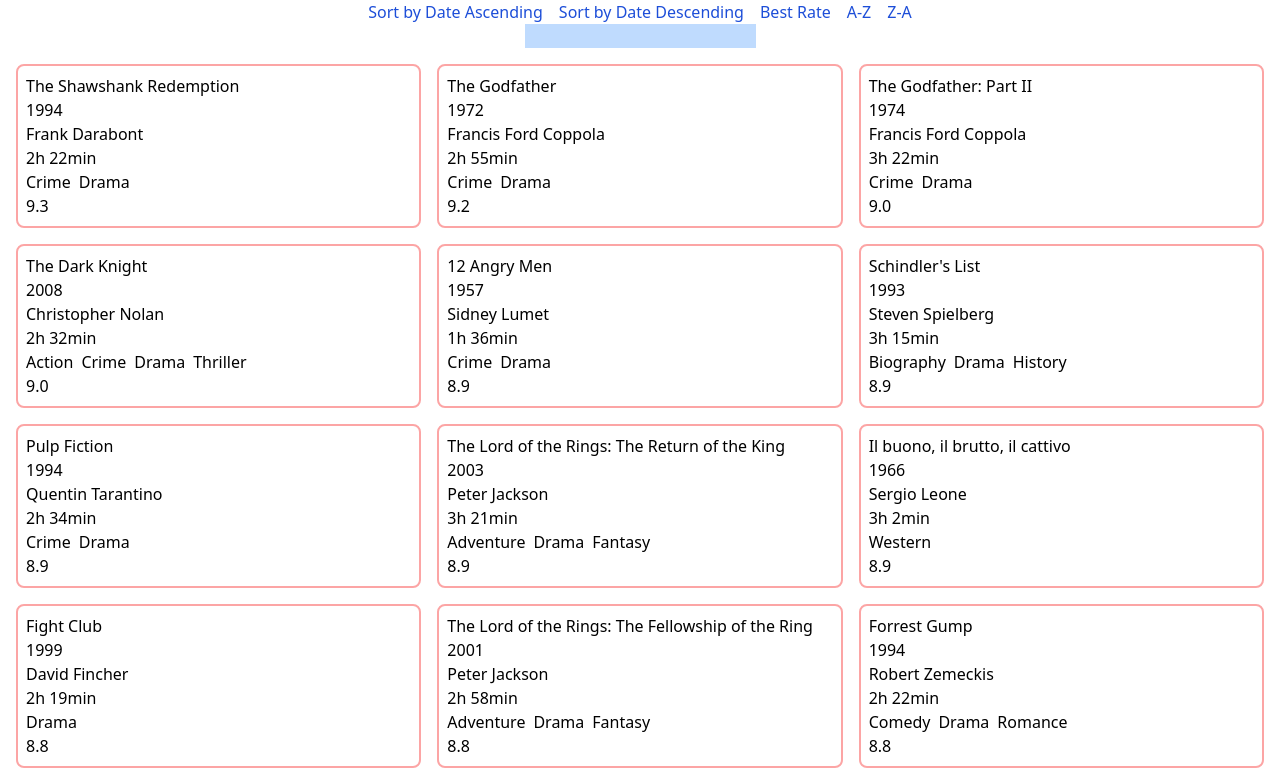
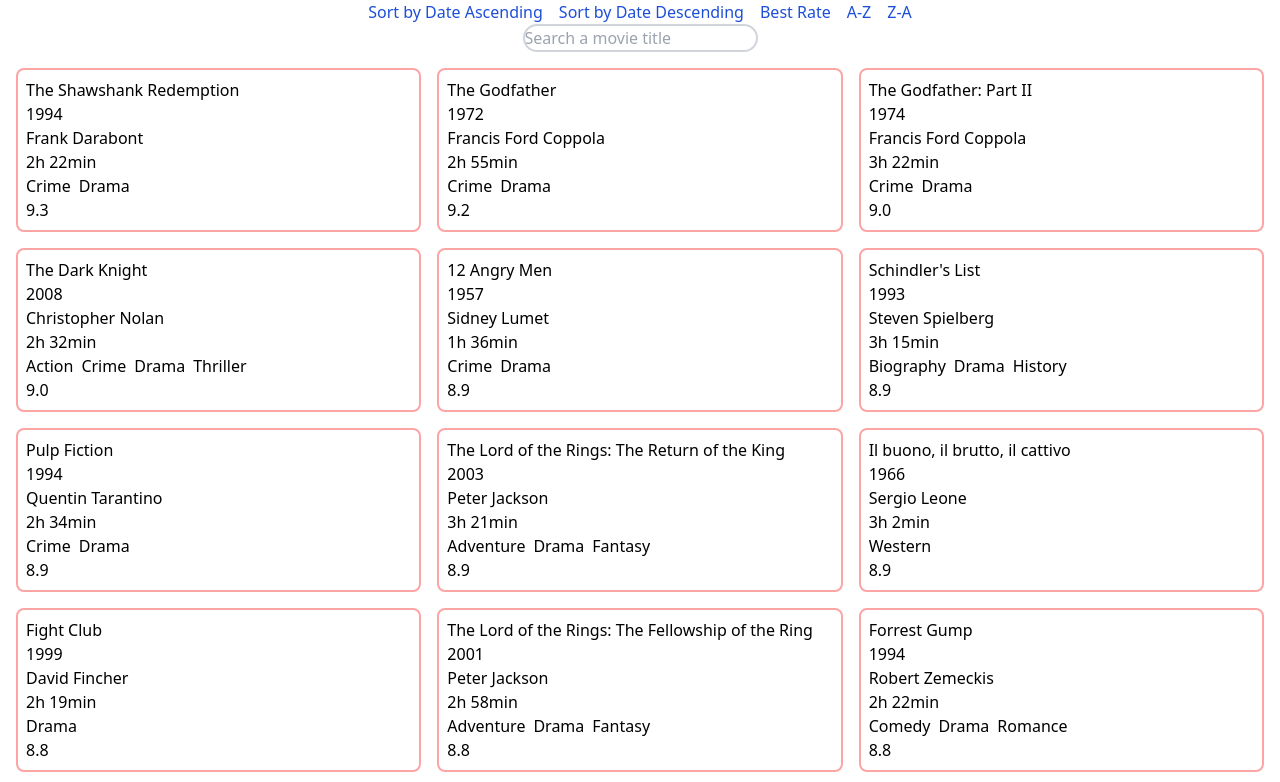
Before and after one commit to thomaserdmenger/Movie-Data-React, a React (Vite) app: page / in a window 1280 px wide. Shown: the top 782 px of the page. Built offline with nearby package versions, Linux system fonts and the light colour scheme.

Commit message:
Add Styles to User Input

```diff
--- a/src/pages/Home.jsx
+++ b/src/pages/Home.jsx
@@ -13,8 +13,6 @@ export const Home = () => {
   // State for Movies Data
   const [data, setData] = useState(movies)
   const [filteredData, setfilteredData] = useState([])
-  console.log(filteredData)
-  console.log(data)
 
   // State for User Input
   const [userInput, setUserInput] = useState("")
@@ -42,17 +40,18 @@ export const Home = () => {
         </div>
         <form className='m-auto' onSubmit={(e) => e.preventDefault()}>
           <input
-            className='bg-blue-200'
+            className='border-2 border-gray-300 rounded-full'
             type='text'
             name='userInput'
             id='userInput'
             value={userInput}
             onChange={(e) => setUserInput(e.target.value)}
+            placeholder='Search a movie title'
           />
         </form>
       </header>
       <main>
-        <RenderMovies data={filteredData} />
+        <RenderMovies data={data} />
       </main>
     </>
   )
```
